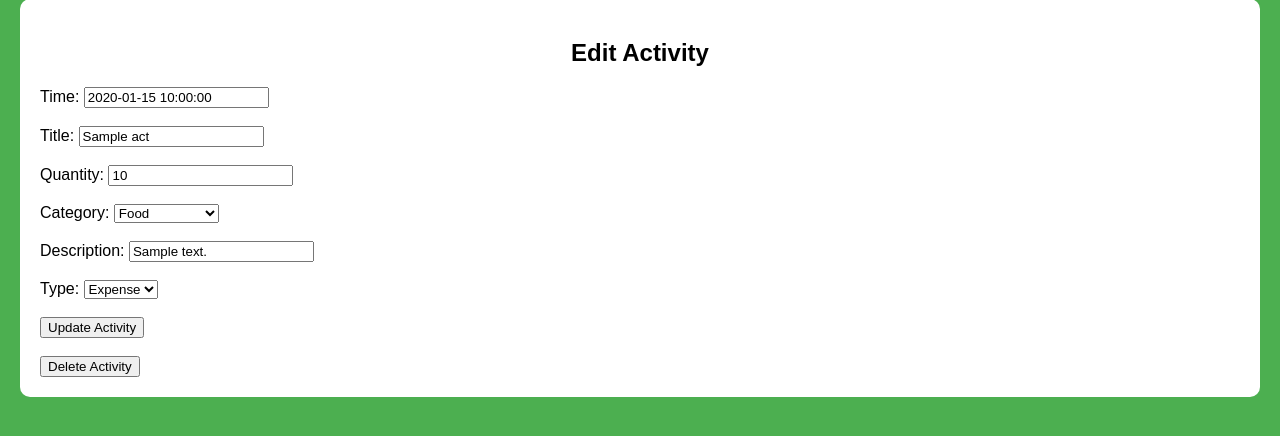
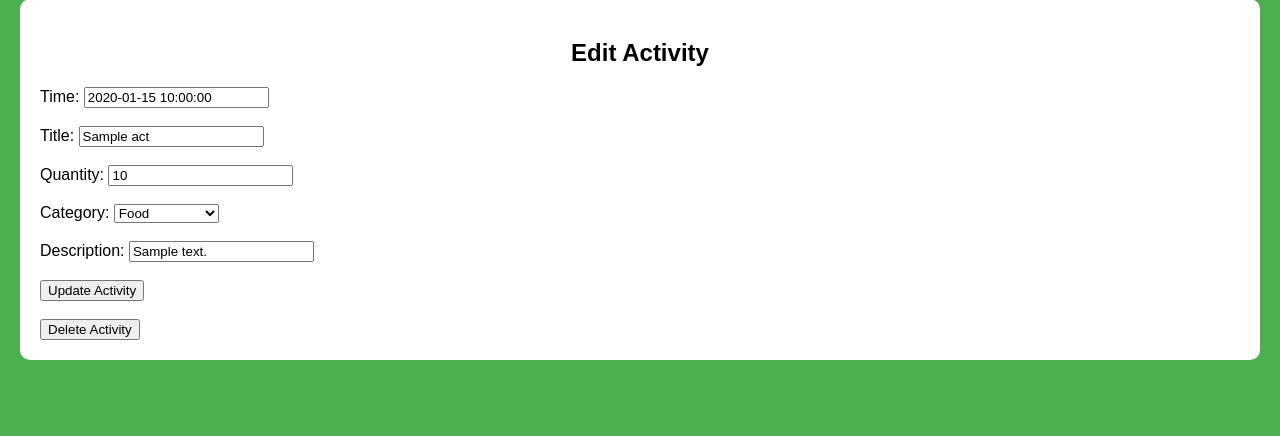
Before and after one commit to software-students-fall2023/2-web-app-exercise-hehexd, a Flask app: template app/templates/editAct.html in a window 1280 px wide. Shown: the part 136-572 px from the top of the page. Run offline with Flask 3, Linux system fonts and the light colour scheme; the template is opened without the code that fills it: most values are stand-ins (such as "Sample title", 1, 10 or a date in 2020); parts of the project's set-up code (start-up, migrations or seed data) failed here and were passed over.

Commit message:
fixed editAct

```diff
--- a/app/app.py
+++ b/app/app.py
@@ -45,6 +45,7 @@ def homepage(order = 1):
             list_event=s.sort_by_amount(list_event,int(order))
     if (start and end):
         list_event = s.filter_by_time(list_event,start, end)
+    #response = make_response(render_template('disAct.html',Acts=list_event))
     response=make_response(render_template("disAct.html", Acts=list_event, totalSpending=total_spending, totalSaving=total_saving, net=net_income), 200)
     response.mimetype = "text/html"
     return response
@@ -167,21 +168,20 @@ def show_modify_event():
 @app.route('/editAct',methods=["POST"])
 def modify_event():
     print("edit act")
-    event_id = request.args["id"]
-    event_type = request.form['type']
-    title = request.form['title']
-    time=request.form['time']
-    quantity = request.form['quantity']
-    description = request.form['description']
-    category = request.form['category']
+    event_id = request.args.get("id")
+    title = request.form.get('title')
+    time=request.form.get('time')
+    quantity = request.form.get('quantity')
+    description = request.form.get('description')
+    category = request.form.get('category')
     print("get all requested args")
-    db.modify_event("event_type",event_type,event_id)
+    print(event_id,title,time,quantity,description,category)
     db.modify_event("title", title, event_id)
     db.modify_event("time", time, event_id)
     db.modify_event("quantity", quantity, event_id)
     db.modify_event("description", description, event_id)
     db.modify_event("category", category, event_id)
-    return
+    return redirect('/')
 @app.route('/search', methods=["GET"])
 def show_search_event():
     filtered_events=None
@@ -195,7 +195,7 @@ def show_search_event():
     return response
 @app.route('/settings', methods=["GET"])
 def show_settings():
-    if (current_user):
+    if (current_user!="None"):
         password=db.get_password(current_user)
     else:
         password = 0
--- a/app/templates/editAct.html
+++ b/app/templates/editAct.html
@@ -5,18 +5,18 @@
 {% block content %}
     <h2>Edit Activity</h2>
     <div>
-        <form action="/editAct?id={{act.event_id}}" method="POST">
+    <form action="/editAct?id={{act.event_id}}" method="POST">
         <label for="time">Time:</label>
-        <input type="text" id="time" value="{{ act.time }}">
+        <input type="text" name="time" id="time" value="{{ act.time }}">
         <br><br>
         <label for="title">Title:</label>
-        <input type="text" id="title" value="{{ act.title }}">
+        <input type="text" name="title" id="title" value="{{ act.title }}">
         <br><br>
         <label for="quantity">Quantity:</label>
-        <input type="number" id="quantity" value="{{ act.quantity }}">
+        <input type="number" name="quantity" id="quantity" value="{{ act.quantity }}">
         <br><br>
         <label for="category">Category:</label>
-        <select id="category" onchange="toggleOtherInput()">
+        <select id="category" name="category" onchange="toggleOtherInput()">
             <option value="food" {% if act.category == "food" %}selected{% endif %}>Food</option>
             <option value="entertainment" {% if act.category == "entertainment" %}selected{% endif %}>Entertainment</option>
             <option value="bill payments" {% if act.category == "bill payments" %}selected{% endif %}>Bill Payments</option>
@@ -24,13 +24,7 @@
         </select>
         <br><br>
         <label for="description">Description:</label>
-        <input type="text" id="description" value="{{ act.description }}">
-        <br><br>
-        <label for="event_type">Type:</label>
-        <select id="event_type">
-            <option value="expense" {% if act.event_type == "expense" %}selected{% endif %}>Expense</option>
-            <option value="income" {% if act.event_type == "income" %}selected{% endif %}>Income</option>
-        </select>
+        <input type="text" name = "description" id="description" value="{{ act.description }}">
         <br><br>
         <button type="submit">Update Activity</button>
         <br><br>
--- a/app/templates/setting.html
+++ b/app/templates/setting.html
@@ -25,6 +25,7 @@
     </div>
 
     <script>
+        console.log(password)
         function changePassword() {
             var currentPassword = document.getElementById("currentPassword").value;
             var newPassword = document.getElementById("newPassword").value;
```
